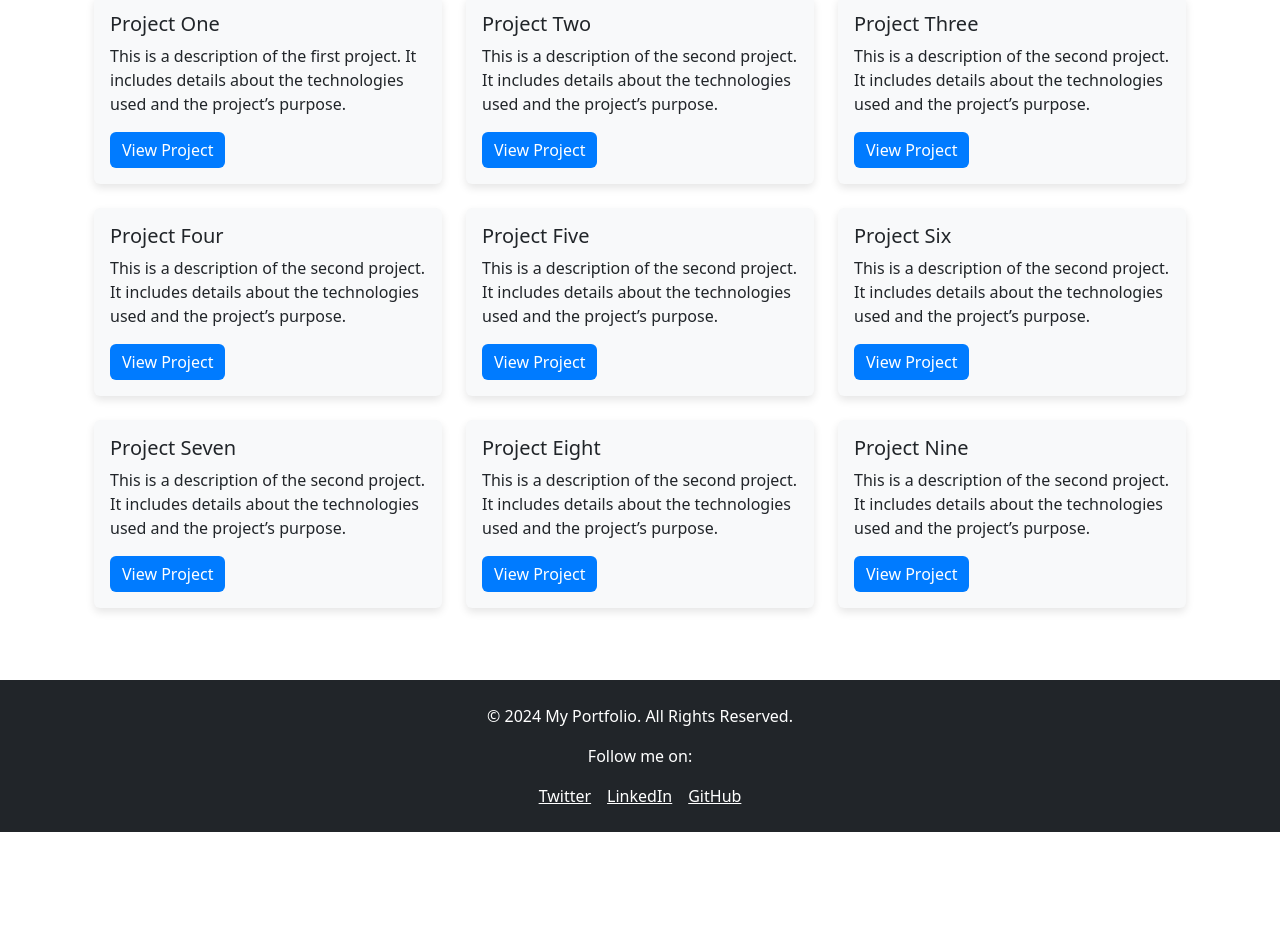
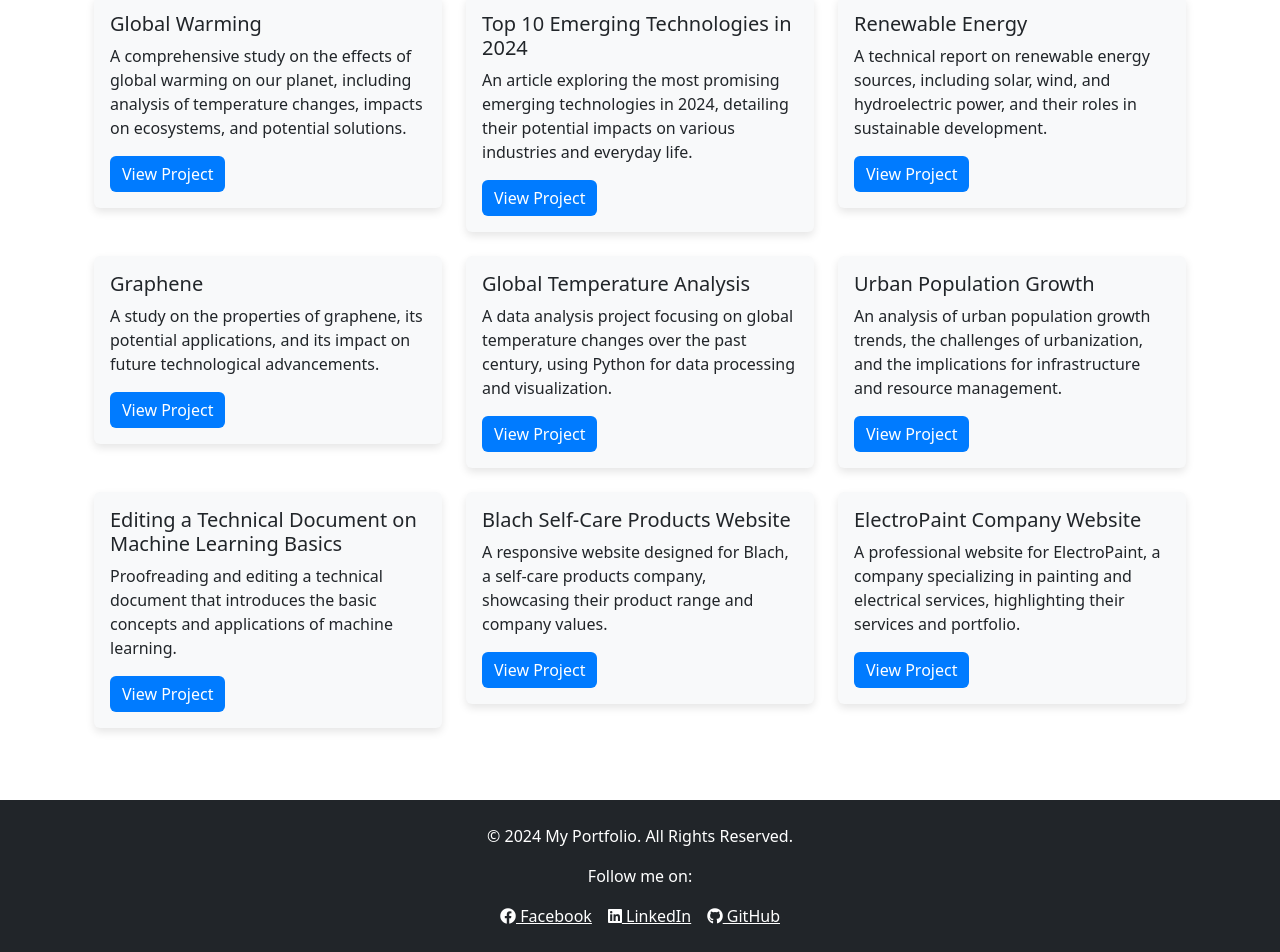
Before and after one commit to Luxient/Freelance_portfolio, a React (Create React App) app: page /#/projects in a window 1280 px wide. Shown: the part 192-1144 px from the top of the page. Before the commit the page ends 1024 px from the top, so only its background shows below. Built offline with nearby package versions, Linux system fonts and the light colour scheme.

Commit message:
Corrected footer and other files

```diff
--- a/public/index.html
+++ b/public/index.html
@@ -8,6 +8,9 @@
     rel="stylesheet"
     href="https://stackpath.bootstrapcdn.com/bootstrap/4.5.2/css/bootstrap.min.css"
   />
+  <link rel="stylesheet" href="https://cdnjs.cloudflare.com/ajax/libs/font-awesome/5.15.4/css/all.min.css" />
+
+
 </head>
 <body>
   <noscript>You need to enable JavaScript to run this app.</noscript>
--- a/src/components/Footer.js
+++ b/src/components/Footer.js
@@ -8,9 +8,15 @@ const Footer = () => {
         <p>&copy; {new Date().getFullYear()} My Portfolio. All Rights Reserved.</p>
         <p>Follow me on:</p>
         <div className="footer-links">
-          <a href="https://twitter.com/yourprofile" target="_blank" rel="noopener noreferrer" className="text-white mx-2">Twitter</a>
-          <a href="https://linkedin.com/in/yourprofile" target="_blank" rel="noopener noreferrer" className="text-white mx-2">LinkedIn</a>
-          <a href="https://github.com/yourprofile" target="_blank" rel="noopener noreferrer" className="text-white mx-2">GitHub</a>
+          <a href="https://web.facebook.com/profile.php?id=100084554707290&_rdc=1&_rdr" target="_blank" rel="noopener noreferrer" className="text-white mx-2">
+            <i className="fab fa-facebook"></i> Facebook
+          </a>
+          <a href="https://www.linkedin.com/in/james-mthethwa-504328198?utm_source=share&utm_campaign=share_via&utm_content=profile&utm_medium=android_app&original_referer=https%3A%2F%2Fluxient.github.io%2F" target="_blank" rel="noopener noreferrer" className="text-white mx-2">
+            <i className="fab fa-linkedin"></i> LinkedIn
+          </a>
+          <a href="https://github.com/Luxient" target="_blank" rel="noopener noreferrer" className="text-white mx-2">
+            <i className="fab fa-github"></i> GitHub
+          </a>
         </div>
       </Container>
     </footer>
--- a/src/components/Projects.js
+++ b/src/components/Projects.js
@@ -4,48 +4,48 @@ import './Projects.css';
 
 const projects = [
   {
-    title: 'Project One',
-    description: 'This is a description of the first project. It includes details about the technologies used and the project’s purpose.',
+    title: 'Global Warming',
+    description: 'A comprehensive study on the effects of global warming on our planet, including analysis of temperature changes, impacts on ecosystems, and potential solutions.',
     link: 'https://1drv.ms/w/c/84f8b8aa1b588f8a/EfudQkmCWMVBlZKe2FZxFHQBvJDmCJoiDDCkcmtNpbEPDg'
   },
   {
-    title: 'Project Two',
-    description: 'This is a description of the second project. It includes details about the technologies used and the project’s purpose.',
+    title: 'Top 10 Emerging Technologies in 2024',
+    description: 'An article exploring the most promising emerging technologies in 2024, detailing their potential impacts on various industries and everyday life.',
     link: 'https://1drv.ms/w/c/84f8b8aa1b588f8a/Ed7CPz1GhuNPtI-IjwLFxs0BouIYnNfRwM5K4eUXrGqIBw'
   },
   {
-    title: 'Project Three',
-    description: 'This is a description of the second project. It includes details about the technologies used and the project’s purpose.',
+    title: 'Renewable Energy',
+    description: 'A technical report on renewable energy sources, including solar, wind, and hydroelectric power, and their roles in sustainable development.',
     link: 'https://1drv.ms/w/c/84f8b8aa1b588f8a/EQZLM2akd1VIsfPknwaK0QMBEdZ1rJF2lqJ9DvDLdhI0YQ'
   },
   {
-    title: 'Project Four',
-    description: 'This is a description of the second project. It includes details about the technologies used and the project’s purpose.',
+    title: 'Graphene',
+    description: 'A study on the properties of graphene, its potential applications, and its impact on future technological advancements.',
     link: 'https://1drv.ms/w/c/84f8b8aa1b588f8a/EcLqUNlvSMVKtJ9JsoQ9K88BBkc5lyNOg7z-msHRodekzA'
   },
   {
-    title: 'Project Five',
-    description: 'This is a description of the second project. It includes details about the technologies used and the project’s purpose.',
+    title: 'Global Temperature Analysis',
+    description: 'A data analysis project focusing on global temperature changes over the past century, using Python for data processing and visualization.',
     link: 'https://1drv.ms/w/c/84f8b8aa1b588f8a/Ed5aMXhx405FrQAKaMIL9vsBvWyboaAovtVrkbkeTPliwA'
   },
   {
-    title: 'Project Six',
-    description: 'This is a description of the second project. It includes details about the technologies used and the project’s purpose.',
+    title: 'Urban Population Growth',
+    description: 'An analysis of urban population growth trends, the challenges of urbanization, and the implications for infrastructure and resource management.',
     link: 'https://1drv.ms/w/c/84f8b8aa1b588f8a/EeJthoK3NblKma2ZUWtCNsUBuPK5lx43yVmJPZlWYMHL5w'
   },
   {
-    title: 'Project Seven',
-    description: 'This is a description of the second project. It includes details about the technologies used and the project’s purpose.',
+    title: 'Editing a Technical Document on Machine Learning Basics',
+    description: 'Proofreading and editing a technical document that introduces the basic concepts and applications of machine learning.',
     link: 'https://1drv.ms/w/c/84f8b8aa1b588f8a/EfO0qeam5epAq45FsJ42iIoBe5FX-qKvNvCFrna6Xhk9LQ'
   },
   {
-    title: 'Project Eight',
-    description: 'This is a description of the second project. It includes details about the technologies used and the project’s purpose.',
+    title: 'Blach Self-Care Products Website',
+    description: 'A responsive website designed for Blach, a self-care products company, showcasing their product range and company values.',
     link: 'https://luxient.github.io/Blach/'
   },
   {
-    title: 'Project Nine',
-    description: 'This is a description of the second project. It includes details about the technologies used and the project’s purpose.',
+    title: 'ElectroPaint Company Website',
+    description: 'A professional website for ElectroPaint, a company specializing in painting and electrical services, highlighting their services and portfolio.',
     link: 'https://luxient.github.io/ELECTROPAINT/'
   }
 ];
--- a/src/styles.css
+++ b/src/styles.css
@@ -36,14 +36,16 @@ footer {
 }
 
 .footer-links a {
-  color: #17a2b8; /* Cyan Links */
-  margin: 0 5px;
+  color: #ffffff; /* White text */
+  margin: 0 10px;
+  font-size: 2em; /* Adjust icon size */
+  text-decoration: none;
 }
 
 .footer-links a:hover {
-  color: #138496; /* Darker Cyan on Hover */
-  text-decoration: none;
+  color: #17a2b8; /* Light blue on hover */
 }
+
 
 @media (max-width: 768px) {
   .container {
```
